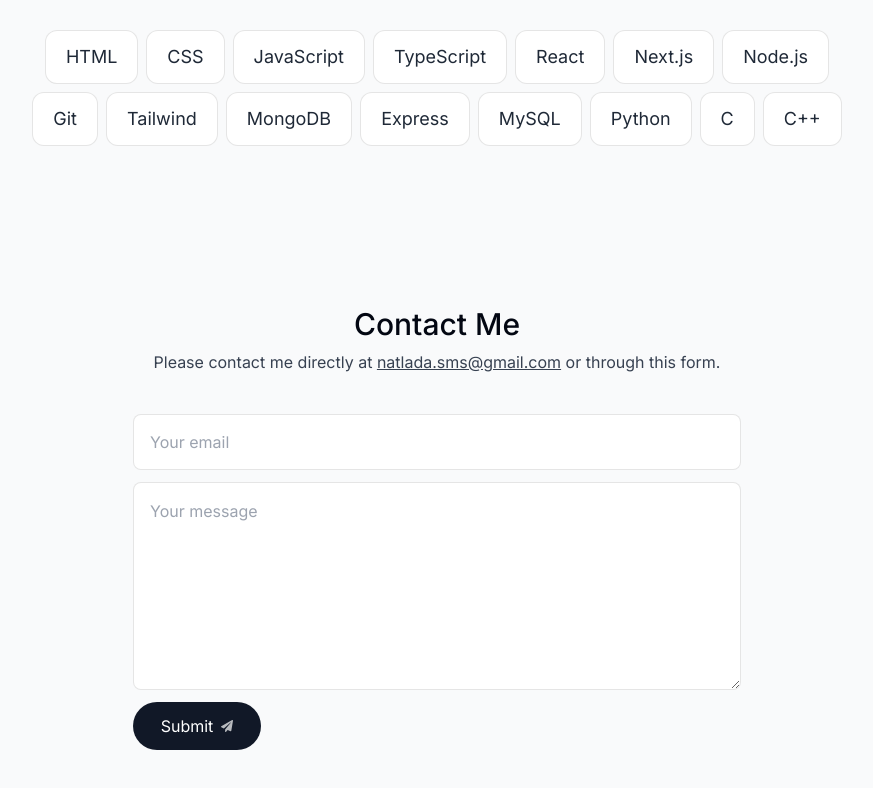
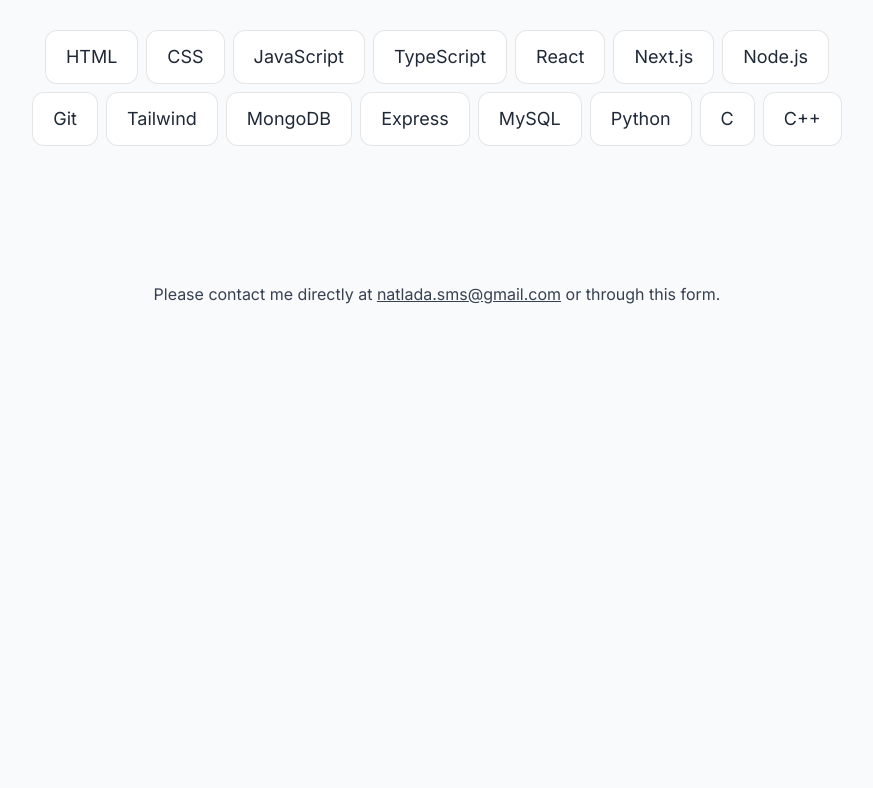
Before and after one commit to mmoladaa/my-website, a Next.js app: page / in a window 1280 px wide. Shown: the part 1272-2060 px from the top of the page, without its empty margins (203-1076 px from the left). After the commit the page ends 1690 px from the top, so only its background shows below. Built offline with nearby package versions, Linux system fonts and the light colour scheme; no server answers.

Commit message:
docs: delete contact from

```diff
--- a/components/contact.tsx
+++ b/components/contact.tsx
@@ -29,8 +29,6 @@
         once: true,
       }}
     >
-      <SectionHeading>Contact me</SectionHeading>
-
       <p className="text-gray-700 -mt-6 dark:text-white/80">
         Please contact me directly at{" "}
         <a className="underline" href="mailto:natlada.sms@gmail.com">
@@ -38,37 +36,6 @@
         </a>{" "}
         or through this form.
       </p>
-
-      <form
-        className="mt-10 flex flex-col dark:text-black"
-        action={async (formData) => {
-          const { data, error } = await sendEmail(formData);
-
-          if (error) {
-            toast.error(error);
-            return;
-          }
-
-          toast.success("Email sent successfully!");
-        }}
-      >
-        <input
-          className="h-14 px-4 rounded-lg borderBlack dark:bg-white dark:bg-opacity-80 dark:focus:bg-opacity-100 transition-all dark:outline-none"
-          name="senderEmail"
-          type="email"
-          required
-          maxLength={500}
-          placeholder="Your email"
-        />
-        <textarea
-          className="h-52 my-3 rounded-lg borderBlack p-4 dark:bg-white dark:bg-opacity-80 dark:focus:bg-opacity-100 transition-all dark:outline-none"
-          name="message"
-          placeholder="Your message"
-          required
-          maxLength={5000}
-        />
-        <SubmitBtn />
-      </form>
     </motion.section>
   );
 }
```
